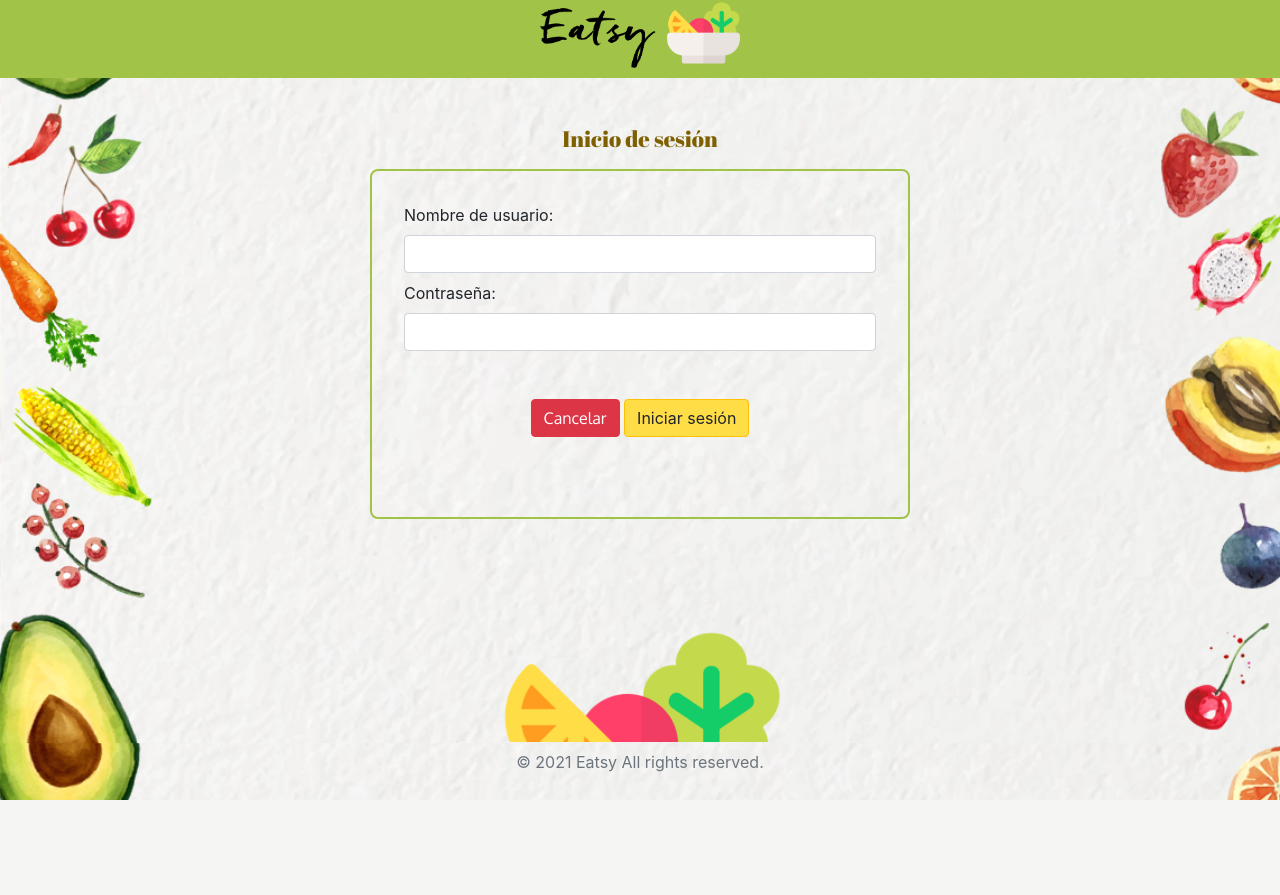
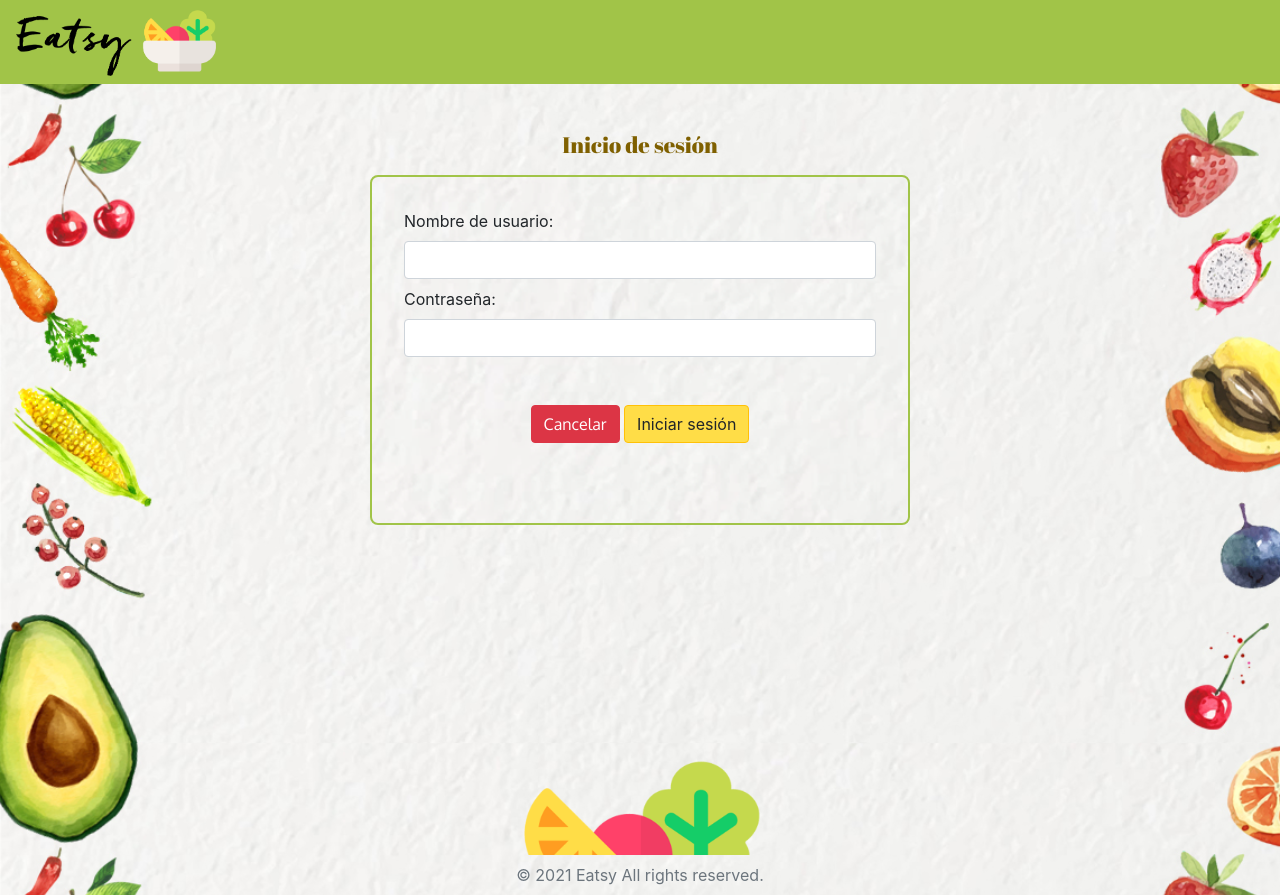
Before and after one commit to fersolesp/Eatsy, a Django app: page /authentication/login in a window 1280 px wide. Before the commit the page ends 800 px from the top, so only its background shows below. Run offline with Django 3.2, Linux system fonts and the light colour scheme; parts of the project's set-up code (start-up, migrations or seed data) failed here and were passed over; some libraries are stand-ins or nearby versions.

Commit message:
feat: mejora estetica
Se han realizado varios cambios en las imágenes y fuentes de distintas vistas para hacer la web más homogénea. Issue #257

```diff
--- a/authentication/templates/login.html
+++ b/authentication/templates/login.html
@@ -1,4 +1,6 @@
 {% load static %}
+<!DOCTYPE html> {% load static %}
+<html lang="en">
 
 <head>
     <meta name="description" content="Landing page de una futura web destinada a personas con restricciones alimentarias."></meta>
@@ -12,16 +14,14 @@
     <link rel="stylesheet" href="https://fonts.googleapis.com/css?family=Oxygen">
 </head>
 
-{% block contenido %}
 
+<body>
+    <div id="barprincipal" class="navbar">
+        <b-navbar-brand href="/" style="margin-right: 0px !important;">
+        <a href="/"><img id="menuNormal" class="imgheader" src="{% static 'img/logoheader.png' %}" style="display: inline;"></a>
+        </b-navbar-brand>
+    </div>
 
-<div class="container-fluid">
-    <div class="header row justify-content-center">
-        <a href="/"><img class="imgheader" src="{% static 'img/logoheader.png' %}"></img>
-        </a>
-    </div>
-</div>
-<div>
     <div class="container">
         <h3 class="text-center mt-5 mb-3 nombreProducto">Inicio de sesión</h3>
         <div class="row">
@@ -74,19 +74,21 @@
             </div>
         </div>
     </div>
-    <div class="row mt-5">
-        <div class="col">
-            <img class="imgfooter col-lg-3 col-md-4 col-sm-6 col-10 mt-5" src="{% static 'img/footer.png' %}">
+</body>
+
+<div id="footer" class="mt-5">
+    <div class="container">
+        <footer>
+            <img class="imgfooter col-lg-3 col-md-4 col-sm-6 col-10" src="{% static 'img/footer.png' %}">
             <div class="container text-center">
                 <p class="text-muted mb-0 py-2">© 2021 Eatsy All rights reserved.</p>
             </div>
-        </div>
+        </footer>
     </div>
+</div>
 
-
+</html>
     <!-- Optional JavaScript -->
     <!-- jQuery first, then Popper.js, then Bootstrap JS -->
     <script src="https://cdnjs.cloudflare.com/ajax/libs/popper.js/1.14.7/umd/popper.min.js " integrity="sha384-UO2eT0CpHqdSJQ6hJty5KVphtPhzWj9WO1clHTMGa3JDZwrnQq4sF86dIHNDz0W1 " crossorigin="anonymous "></script>
     <script src="https://stackpath.bootstrapcdn.com/bootstrap/4.3.1/js/bootstrap.min.js " integrity="sha384-JjSmVgyd0p3pXB1rRibZUAYoIIy6OrQ6VrjIEaFf/nJGzIxFDsf4x0xIM+B07jRM " crossorigin="anonymous "></script>
-
-{% endblock %}
--- a/product/templates/products/list.html
+++ b/product/templates/products/list.html
@@ -10,7 +10,7 @@
         {% endfor %}
     {% endif %}
     <div class="row justify-content-center ">
-        <div class="col-sm-8 nombreProducto">Búsqueda de productos</div>
+        <div class="col-sm-8 nombreProductoGrande">Búsqueda de productos</div>
     </div>
     <div class="row">
         <div style="padding-top: 1em;padding-bottom: 1em;" class="padding-list col-sm-6">
--- a/product/templates/products/review.html
+++ b/product/templates/products/review.html
@@ -12,7 +12,7 @@
 
     {% block contenido %}
     <main class="container">
-        <h3 class="text-center mt-5 mb-3 nombreProductoCreateReview">Revisar producto</h3>
+        <h3 class="text-center mt-5 mb-3 nombreProductoGrande">Revisar producto</h3>
         <div class="row justify-content-center">
             <div class="product-card-review-create col-12 ">
                 <form enctype="multipart/form-data" method="POST" class="post-form" action="/product/review/{{product_id}}">{% csrf_token %}
@@ -67,7 +67,7 @@
 
                     <div class="form-group">
 
-                        <div class="row justify-content-center">
+                        <div class="row justify-content-center nombreProductoPeque">
                            <strong> Resultado de la revisión:</strong>
                         </div>
                         <div class="row justify-content-center">
--- a/product/templates/products/show.html
+++ b/product/templates/products/show.html
@@ -41,7 +41,7 @@
         <div class="col-lg-5 mb-5">
             <div class="product-card-inner">
                 <div class="row justify-content-center">
-                    <div class="col-auto mb-5 nombreProductoShow">{{product.titulo}}</div>
+                    <div class="col-auto mb-5 nombreProducto">{{product.titulo}}</div>
                 </div>
                 <div class="row justify-content-center">
                     <div class="col-sm-8 col-12 ">
@@ -77,8 +77,8 @@
             <div class="row justify-content-center">
                 <div style="display:block;" id="menucolapsar">
                     <nav class="col-sm-4 d-flex  navbar-light">
-                        <button class="navbar-toggler" type="button" data-toggle="collapse" data-target="#collapseproducts" aria-controls="collapseproducts" aria-expanded="false" aria-label="Toggle navigation">
-                        <span class="navbar-toggler-icon"></span>
+                        <button class="navbar-toggler coll" type="button" data-toggle="collapse" data-target="#collapseproducts" aria-controls="collapseproducts" aria-expanded="false" aria-label="Toggle navigation">
+                        <span class="navbar-toggler-icon "></span>
                         </button>
                     </nav>
                 </div>
--- a/static/estilo/style.css
+++ b/static/estilo/style.css
@@ -1,5 +1,5 @@
 body {
-  background-image: url("fondito.png");
+  background-image: url("fondito2.jpg");
   background-size: 100%;
 }
 
@@ -37,10 +37,14 @@ body {
   color: #7F6000;
 }
 
-.nombreProductoCreateReview {
+.nombreProductoGrande {
   font-family: "Abril Fatface", Verdana, Geneva, Tahoma, sans-serif;
   font-size: 2em;
   color: #7F6000;
+}
+
+.coll {
+  background-color: #A1C448;
 }
 
 #nombreTarjeta::placeholder {
@@ -223,6 +227,14 @@ a {
 .header {
   padding-bottom: 10px;
   background-color: #A1C448;
+}
+
+.modal-content {
+  border-radius: 10px;
+}
+
+.modal-header {
+  border-radius: 10px;
 }
 
 .imgheader {
```
Also changed, not shown: authentication/templates/signUp.html (+15 -9 lines), product/templates/products/login.html (+4 -5 lines), static/estilo/fondito1.jpg (added), static/estilo/fondito2.jpg (added).
